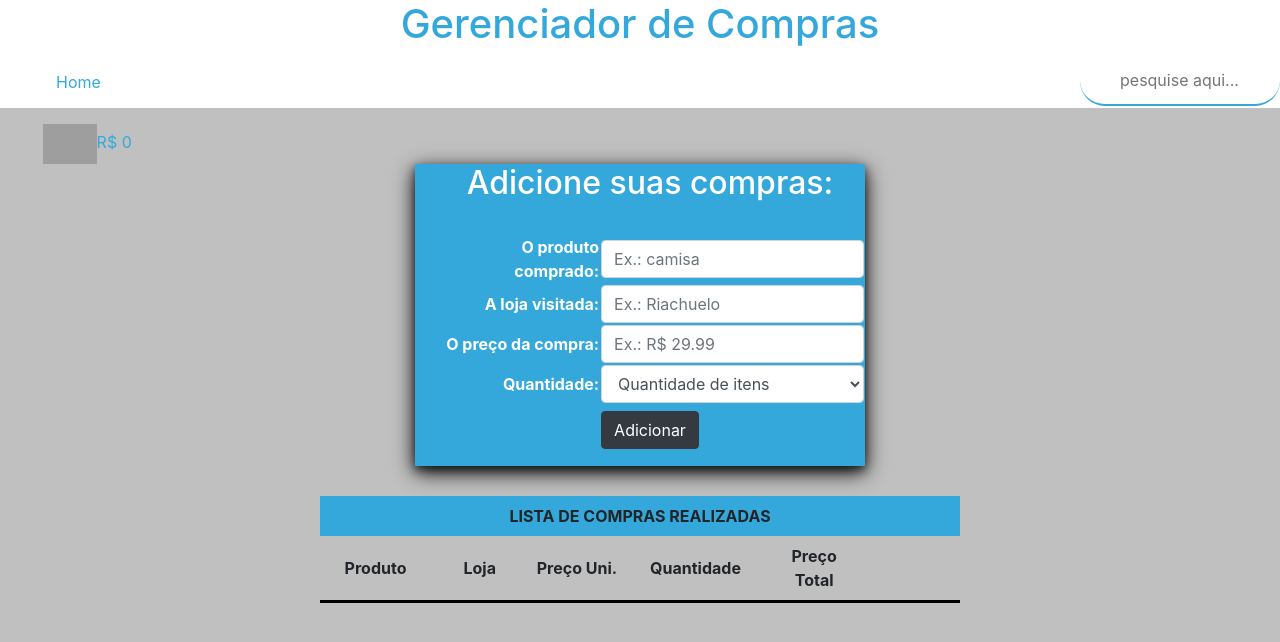
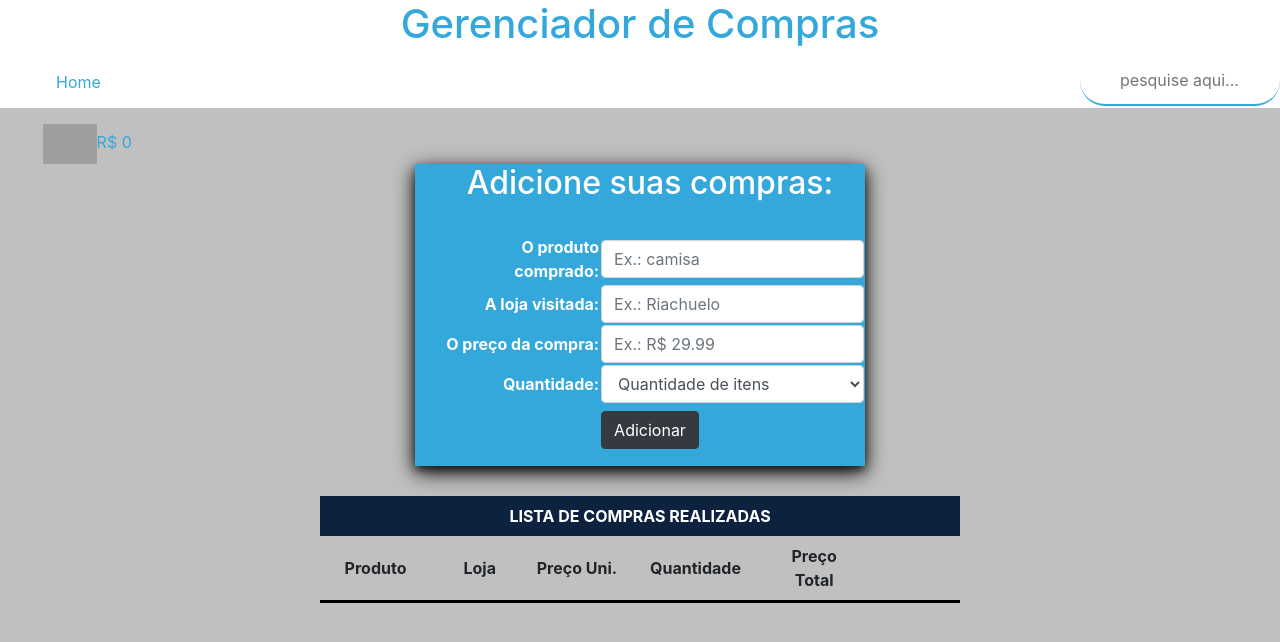
Before and after one commit to luccasscds/gerenciador_de_compras, a Vue app: page / in a window 1280 px wide. Shown: the top 642 px of the page. Built offline with nearby package versions, Linux system fonts and the light colour scheme; grey boxes are pictures that could not be loaded.

Commit message:
finalizado o css

```diff
--- a/src/css/styles.css
+++ b/src/css/styles.css
@@ -87,7 +87,8 @@ li a:hover {
     width: 10%;
     padding: 8px;
     text-align: center;
-    background-color: #34A8DB;
+    color: white;
+    background-color: rgba(13, 34, 63, 1);
 }
 
 .contlist:hover {background-color:#f5f5f5;}
```
